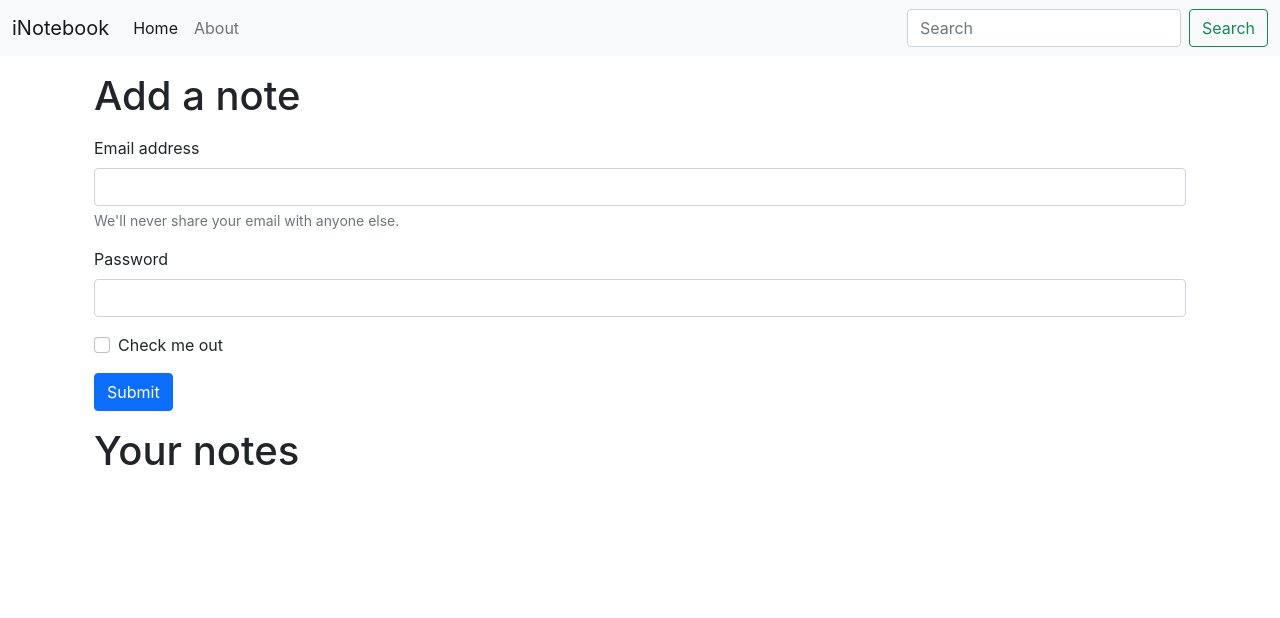
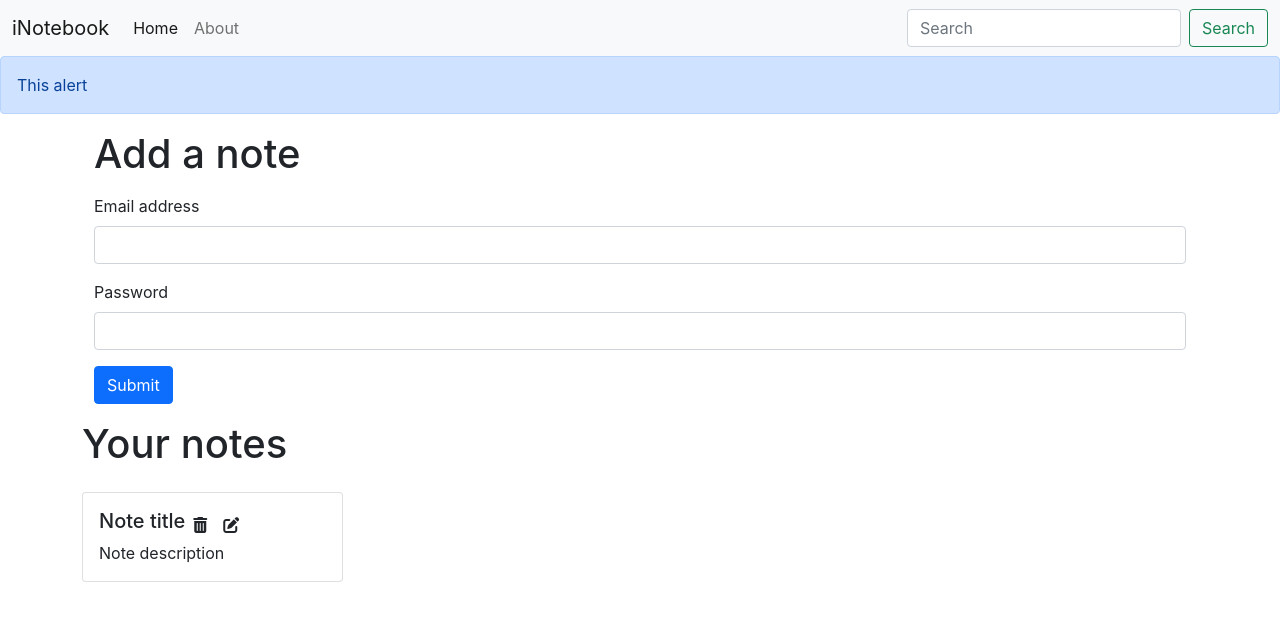
Before and after one commit to faiz-webdev/reactjs-mern-stack, a React (Create React App) app: page / in a window 1280 px wide. Shown: the top 618 px of the page. Built offline with nearby package versions, Linux system fonts and the light colour scheme.

Commit message:
adding notes with static data

```diff
--- a/public/index.html
+++ b/public/index.html
@@ -38,6 +38,10 @@
     <noscript>You need to enable JavaScript to run this app.</noscript>
     <div id="root"></div>
     <script
+      src="https://kit.fontawesome.com/1bba2acb97.js"
+      crossorigin="anonymous"
+    ></script>
+    <script
       src="https://kit.fontawesome.com/26504e4a1f.js"
       crossorigin="anonymous"
     ></script>
--- a/src/App.js
+++ b/src/App.js
@@ -4,6 +4,7 @@
 import { BrowserRouter as Router, Routes, Route } from "react-router-dom";
 import About from "./components/About";
 import NoteState from "./context/notes/NoteState";
+import Alert from "./components/Alert";
 
 function App() {
   return (
@@ -11,6 +12,7 @@
       <NoteState>
         <Router>
           <NavBar title="iNotebook" />
+          <Alert message="This alert" />
           <div className="container my-3">
             <Routes>
               <Route exact path="/" element={<Home />} />
--- /dev/null
+++ b/src/components/AddNote.js
@@ -0,0 +1,55 @@
+import React, { useContext, useState } from "react";
+import noteContext from "../context/notes/noteContext";
+
+function AddNote() {
+  const context = useContext(noteContext);
+  const { addNote } = context;
+  const [note, setNote] = useState({ title: "", description: "", tag: "default" });
+
+  const handleClick = (e) => {
+    e.preventDefault();
+    addNote(note.title, addNote.description, addNote.tag)
+  };
+
+  const onChange = (event) => {
+    setNote({ ...note, [event.target.name]: event.target.value });
+  };
+
+  return (
+    <div className="container">
+      <h1>Add a note</h1>
+      <form className="my-3">
+        <div className="mb-3">
+          <label htmlFor="title" className="form-label">
+            Email address
+          </label>
+          <input
+            type="text"
+            className="form-control"
+            id="title"
+            name="title"
+            aria-describedby="emailHelp"
+            onChange={onChange}
+          />
+        </div>
+        <div className="mb-3">
+          <label htmlFor="description" className="form-label">
+            Password
+          </label>
+          <input
+            type="text"
+            className="form-control"
+            id="description"
+            name="description"
+            onChange={onChange}
+          />
+        </div>
+        <button type="submit" className="btn btn-primary" onClick={handleClick}>
+          Submit
+        </button>
+      </form>
+    </div>
+  );
+}
+
+export default AddNote;
--- /dev/null
+++ b/src/components/Alert.js
@@ -0,0 +1,13 @@
+import React from "react";
+
+function Alert(props) {
+  return (
+    <div>
+      <div className="alert alert-primary" role="alert">
+        {props.message}
+      </div>
+    </div>
+  );
+}
+
+export default Alert;
--- a/src/components/Home.js
+++ b/src/components/Home.js
@@ -1,53 +1,10 @@
 import React from "react";
+import Notes from "./Notes";
 
 function Home() {
   return (
     <div>
-      <div className="container">
-        <h1>Add a note</h1>
-        <form className="my-3">
-          <div className="mb-3">
-            <label htmlFor="exampleInputEmail1" className="form-label">
-              Email address
-            </label>
-            <input
-              type="email"
-              className="form-control"
-              id="exampleInputEmail1"
-              aria-describedby="emailHelp"
-            />
-            <div id="emailHelp" className="form-text">
-              We'll never share your email with anyone else.
-            </div>
-          </div>
-          <div className="mb-3">
-            <label htmlFor="exampleInputPassword1" className="form-label">
-              Password
-            </label>
-            <input
-              type="password"
-              className="form-control"
-              id="exampleInputPassword1"
-            />
-          </div>
-          <div className="mb-3 form-check">
-            <input
-              type="checkbox"
-              className="form-check-input"
-              id="exampleCheck1"
-            />
-            <label className="form-check-label" htmlFor="exampleCheck1">
-              Check me out
-            </label>
-          </div>
-          <button type="submit" className="btn btn-primary">
-            Submit
-          </button>
-        </form>
-      </div>
-      <div className="container">
-        <h1>Your notes</h1>
-      </div>
+      <Notes />
     </div>
   );
 }
--- /dev/null
+++ b/src/components/Noteitem.js
@@ -0,0 +1,21 @@
+import React from "react";
+
+function Noteitem(props) {
+  const { note } = props;
+  return (
+    <div className="col-md-3">
+      <div className="card my-3">
+        <div className="card-body">
+          <div className="d-flex align-items-center">
+            <h5 className="card-title">{note.title}</h5>
+            <i className="fa-solid fa-trash-can mx-2"></i>
+            <i className="fa-solid fa-pen-to-square mx-2"></i>
+          </div>
+          <p className="card-text">{note.description}</p>
+        </div>
+      </div>
+    </div>
+  );
+}
+
+export default Noteitem;
--- /dev/null
+++ b/src/components/Notes.js
@@ -0,0 +1,22 @@
+import React, { useContext } from "react";
+import noteContext from "../context/notes/noteContext";
+import Noteitem from "./Noteitem";
+import AddNote from "./AddNote";
+
+function Notes() {
+  const context = useContext(noteContext);
+  const { notes, setNotes, addNote } = context;
+  return (
+    <>
+      <AddNote />
+      <div className="row my-3">
+        <h1>Your notes</h1>
+        {notes.map((note) => {
+          return <Noteitem note={note} key={note._id} />;
+        })}
+      </div>
+    </>
+  );
+}
+
+export default Notes;
--- a/src/context/notes/NoteState.js
+++ b/src/context/notes/NoteState.js
@@ -2,8 +2,40 @@
 import NoteContext from "./noteContext";
 
 const NoteState = (props) => {
+  const notesInitial = [
+    {
+      _id: 1,
+      title: "Note title",
+      description: "Note description",
+    },
+  ];
+  const [notes, setNotes] = useState(notesInitial);
+
+  // add note
+  const addNote = (title, description, tag) => {
+    console.log("adding a new note");
+
+    const note = {
+      _id: 2,
+      title: title,
+      description: description,
+      tag: tag,
+    };
+    setNotes(notes.concat(note));
+  };
+
+  //delete notes
+  const deleteNote = (note) => {};
+
+  // edit notes
+  const editNote = (note) => {};
+
   return (
-    <NoteContext.Provider value={{}}>{props.children}</NoteContext.Provider>
+    <NoteContext.Provider
+      value={{ notes, setNotes, addNote, deleteNote, editNote }}
+    >
+      {props.children}
+    </NoteContext.Provider>
   );
 };
 
--- a/src/index.css
+++ b/src/index.css
@@ -11,3 +11,7 @@
   font-family: source-code-pro, Menlo, Monaco, Consolas, 'Courier New',
     monospace;
 }
+
+i{
+  cursor: pointer;
+}
```
